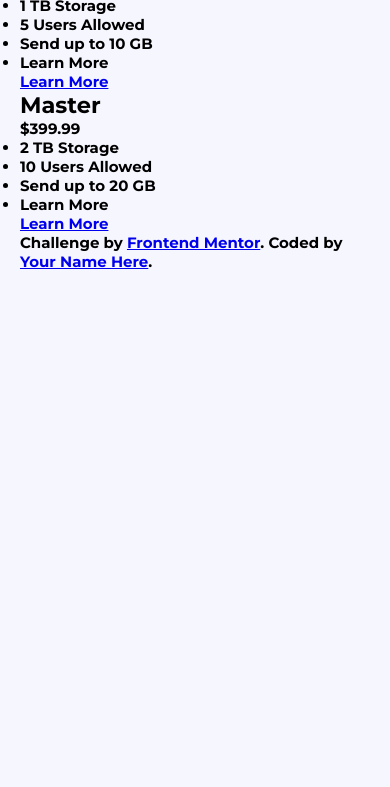
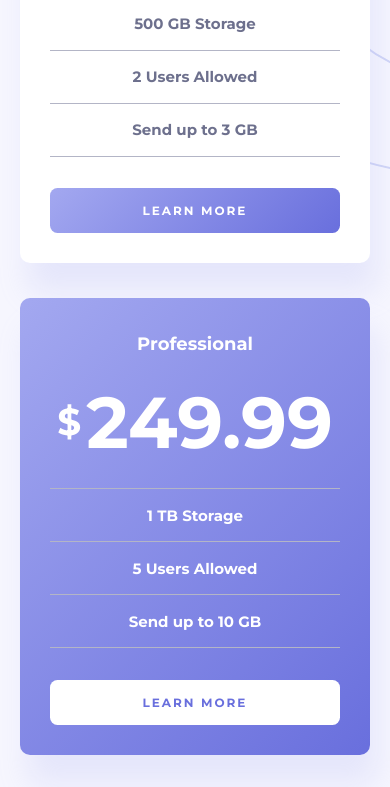
Before and after one commit to lukaszkus/pricing-component, a website: page index.html in a window 390 px wide. Shown: the part 444-1231 px from the top of the page. Before the commit the page ends 844 px from the top, so only its background shows below. Drawn offline with Linux system fonts and the light colour scheme.

Commit message:
mobile styles added

```diff
--- a/index.html
+++ b/index.html
@@ -20,43 +20,40 @@
     </div>
   </header>
 
-  <main>
+  <main class="main">
 
-    <div class="box">
+    <article class="box">
       <h2 class="box__title">Basic</h2>
-      <p class="box__price">&dollar;199.99</p>
+      <p class="box__price"><span>&dollar;</span>199.99</p>
       <ul class="box__list">
         <li>500 GB Storage</li>
         <li>2 Users Allowed</li>
         <li>Send up to 3 GB</li>
-        <li>Learn More</li>
       </ul>
       <a href="#" class="box__link">Learn More</a>
-    </div>
+    </article>
 
-    <div class="box">
+    <article class="box box--accent">
       <h2 class="box__title">Professional</h2>
-      <p class="box__price">&dollar;249.99</p>
+      <p class="box__price box__price--accent"><span>&dollar;</span>249.99</p>
       <ul class="box__list">
         <li>1 TB Storage</li>
         <li>5 Users Allowed</li>
         <li>Send up to 10 GB</li>
-        <li>Learn More</li>
       </ul>
-      <a href="#" class="box__link">Learn More</a>
-    </div>
+      <a href="#" class="box__link box__link--accent">Learn More</a>
+    </article>
 
-    <div class="box">
+    <article class="box">
       <h2 class="box__title">Master</h2>
-      <p class="box__price">&dollar;399.99</p>
+      <p class="box__price"><span>&dollar;</span>399.99</p>
       <ul class="box__list">
         <li>2 TB Storage</li>
         <li>10 Users Allowed</li>
         <li>Send up to 20 GB</li>
-        <li>Learn More</li>
       </ul>
       <a href="#" class="box__link">Learn More</a>
-    </div>
+    </article>
 
   </main>
 
--- a/scss/_variables.scss
+++ b/scss/_variables.scss
@@ -7,6 +7,8 @@ $gradient-primary: linear-gradient(
 );
 
 $color-hover: hsl(236, 72%, 79%);
+$color-box-bg: #fff;
+$color-link: hsl(237, 63%, 64%);
 
 $color-very-light: hsl(240, 78%, 98%); //very light grayish blue
 $color-light: hsl(234, 14%, 74%); //light greyish blue
--- a/scss/main.scss
+++ b/scss/main.scss
@@ -18,7 +18,9 @@ html {
 body {
   padding: 1.333rem;
   background-color: $color-very-light;
-  // background: url(../images/bg-top.svg) no-repeat;
+  background-image: url(../images/bg-top.svg);
+  background-repeat: no-repeat;
+  background-position: top -40px right -195px;
 }
 
 .header {
@@ -85,3 +87,84 @@ body {
     }
   }
 }
+
+.main {
+  .box {
+    text-align: center;
+    background-color: $color-box-bg;
+    border-radius: 0.667rem;
+    padding: 2.333rem 2rem 2rem 2rem;
+    margin-bottom: 2.333rem;
+    color: $color-grayish;
+    box-shadow: 0.5rem 2rem 2rem rgba($color-hover, 0.2);
+    &--accent {
+      background: $gradient-primary;
+      color: $color-box-bg;
+    }
+    &__title {
+      font-size: 1.2rem;
+    }
+    &__price {
+      display: flex;
+      justify-content: center;
+      align-items: center;
+      font-size: 4.8rem;
+      color: $color-grayish-dark;
+      padding: 1.5rem 0;
+      span {
+        font-size: 2.5rem;
+        padding-right: 0.333rem;
+      }
+      &--accent {
+        color: $color-box-bg;
+      }
+    }
+    &__list {
+      list-style: none;
+      border-top: 0.067rem solid $color-light;
+      padding-bottom: 2.1rem;
+      li {
+        padding: 1.1rem 0;
+        border-bottom: 0.067rem solid $color-light;
+      }
+    }
+    &__link {
+      font-size: 0.8rem;
+      text-decoration: none;
+      text-transform: uppercase;
+      letter-spacing: 0.133rem;
+      display: block;
+      color: $color-box-bg;
+      background: $gradient-primary;
+      border-radius: 0.5rem;
+      padding: 1rem;
+      &:hover {
+        background: transparent;
+        outline: 0.133rem solid $color-grayish;
+        color: $color-link;
+      }
+      &--accent {
+        background: $color-box-bg;
+        color: $color-link;
+        &:hover {
+          background: transparent;
+          outline: 0.133rem solid $color-box-bg;
+          color: $color-box-bg;
+        }
+      }
+    }
+  }
+}
+
+.attribution {
+  text-align: center;
+  font-size: 0.7rem;
+  padding: 1rem;
+  color: $color-light;
+  a {
+    color: $color-light;
+  }
+  a:hover {
+    color: $color-grayish;
+  }
+}
```
Also changed, not shown: css/main.css, 1 other file.
